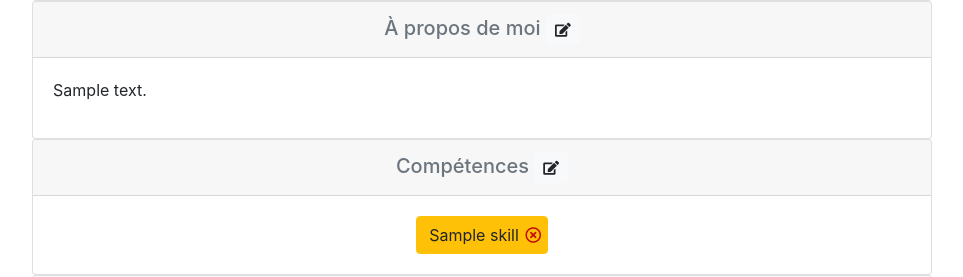
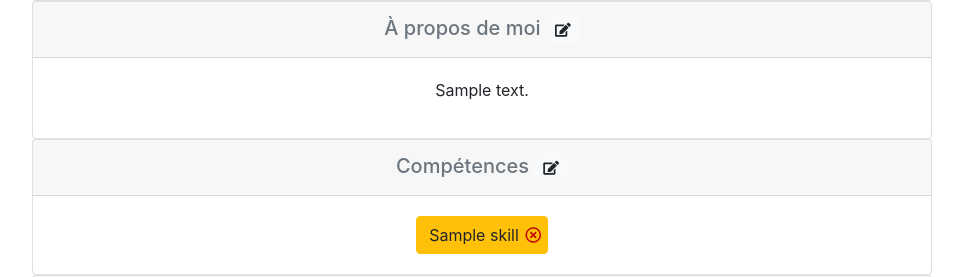
Before and after one commit to cyrielmartin/adopte-un-alternant, a Symfony app: template templates/candidate/profile/profile.html.twig in a window 1280 px wide. Shown: the part 952-1229 px from the top of the page, without its empty margins (158-1121 px from the left). Run offline with Twig, Linux system fonts and the light colour scheme; the template is opened without the code that fills it: most values are stand-ins (such as "Sample title", 1, 10 or a date in 2020); grey boxes marked "Sample" are stand-in pictures; some libraries are stand-ins or nearby versions.

Commit message:
correction alignement texte profil publique et privé

```diff
--- a/templates/candidate/one.html.twig
+++ b/templates/candidate/one.html.twig
@@ -135,7 +135,7 @@
                         </h2>
                 </div>
                 <div class="card-body">
-                    <p class="text-justify">
+                    <p class="text-center">
                         {% if candidateInformation.about is empty %}
                             <div class="small text-muted">{{ "Le candidat n'a ajouté aucune présentation." }}</div>
                         {% else %}
--- a/templates/candidate/profile/profile.html.twig
+++ b/templates/candidate/profile/profile.html.twig
@@ -214,7 +214,7 @@
                         </h2>
                 </div>
                 <div class="card-body">
-                    <p class="text-justify">
+                    <p class="text-center">
                         {% if candidateInformation.about is empty %}
                             <div class="small text-muted">{{ "Vous n'avez ajouté aucune présentation." }}</div>
                         {% else %}
```
